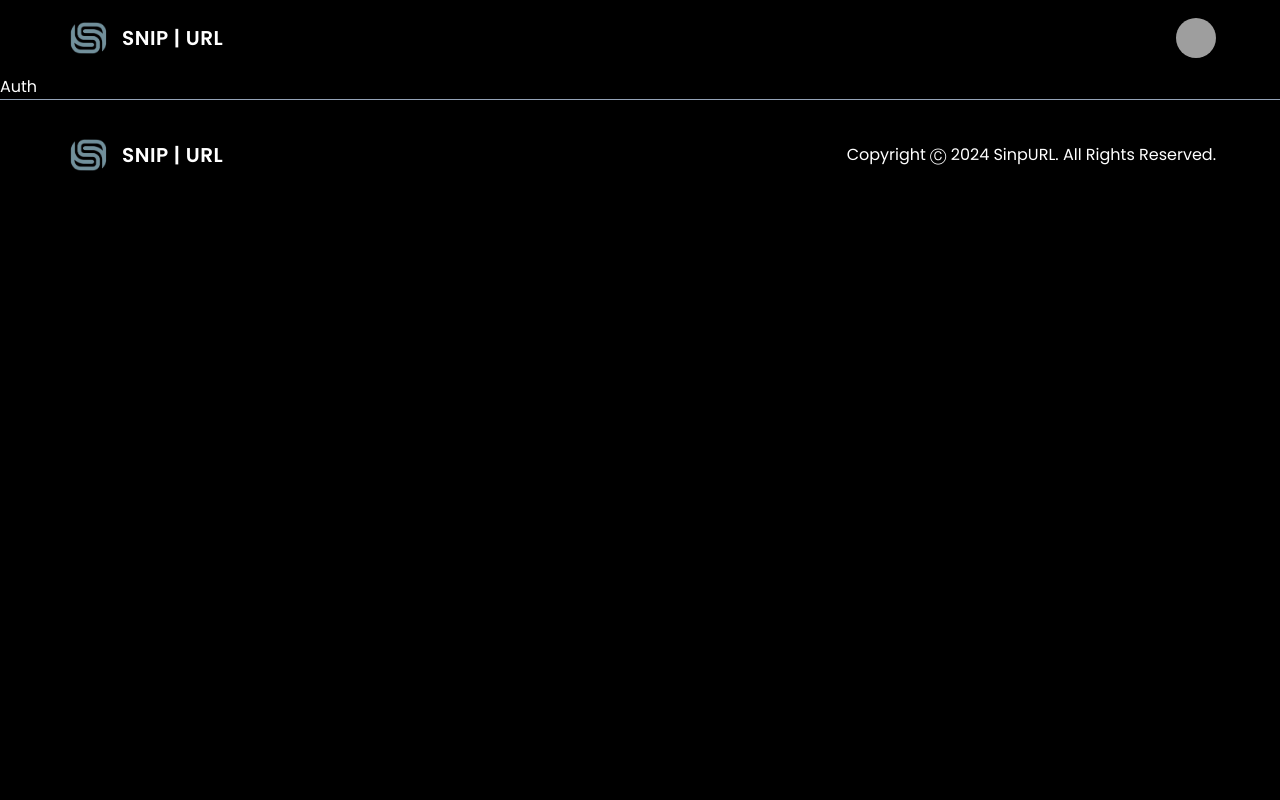
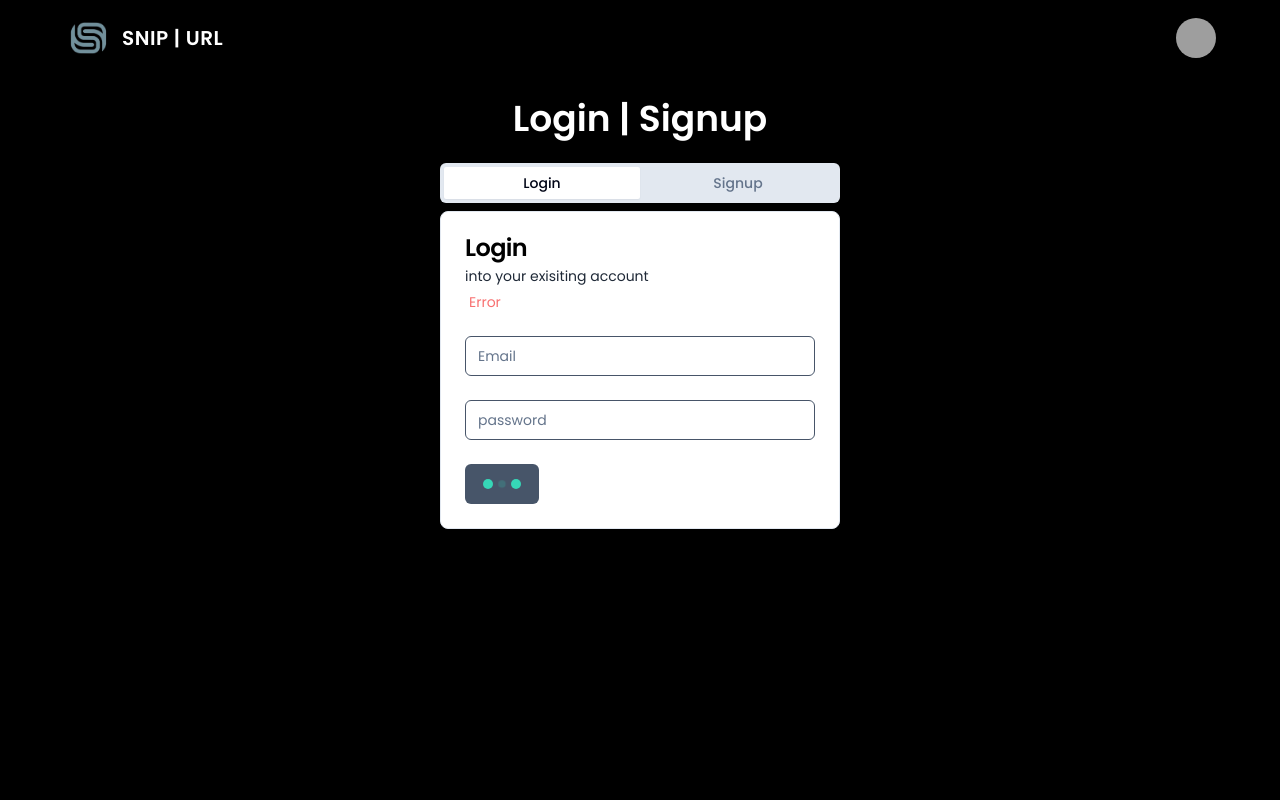
Before and after one commit to anshpayal/SnipURL, a React (Vite) app: page /auth in a window 1280 px wide. Shown: the top 800 px of the page. Built offline with nearby package versions, Linux system fonts and the light colour scheme; grey boxes are pictures that could not be loaded.

Commit message:
Created Auth page with validations

```diff
--- a/package.json
+++ b/package.json
@@ -14,6 +14,7 @@
     "@radix-ui/react-avatar": "^1.1.0",
     "@radix-ui/react-dropdown-menu": "^2.1.1",
     "@radix-ui/react-slot": "^1.1.0",
+    "@radix-ui/react-tabs": "^1.1.0",
     "@supabase/supabase-js": "github:supabase/supabase-js",
     "class-variance-authority": "^0.7.0",
     "clsx": "^2.1.1",
@@ -21,8 +22,10 @@
     "react": "^18.3.1",
     "react-dom": "^18.3.1",
     "react-router-dom": "^6.24.0",
+    "react-spinners": "^0.14.1",
     "tailwind-merge": "^2.3.0",
-    "tailwindcss-animate": "^1.0.7"
+    "tailwindcss-animate": "^1.0.7",
+    "yup": "^1.4.0"
   },
   "devDependencies": {
     "@types/react": "^18.3.3",
--- /dev/null
+++ b/src/components/ErrorMessage.jsx
@@ -0,0 +1,9 @@
+/* eslint-disable react/prop-types */
+
+const ErrorMessage = ({message}) => {
+  return (
+    <span className="text-sm ml-1 text-red-400">{message}</span>
+  )
+}
+
+export default ErrorMessage
--- /dev/null
+++ b/src/components/LoginComponent.jsx
@@ -0,0 +1,84 @@
+import { Card, CardContent, CardDescription, CardFooter, CardHeader, CardTitle} from "@/components/ui/card"
+import { Input } from "./ui/input"
+import { Button } from "./ui/button"
+import ErrorMessage from "./ErrorMessage"
+import { useState } from "react"
+import { BeatLoader } from "react-spinners"
+import * as Yup from 'yup'
+
+const LoginComponent = () => {
+    const [error, setError] = useState("");
+    const [formData, setFormData] = useState({
+        email:"",
+        password:"",
+    });
+
+    const handleInputChange = (e)=>{
+        const {name, value} = e.target;
+        setFormData((prevState)=>({
+            ...prevState,
+            [name]: value,
+        }));
+    }
+
+    const handleLogin = async ()=>{
+        setError([]);
+        try {
+            const schema = Yup.object().shape({
+                email: Yup.string()
+                .email('Invalid email format')
+                .required('Email is required'),
+                password: Yup.string()
+                .min(6, 'Password must be at least 6 characters')
+                .required('Password is required')
+            })
+            await schema.validate(formData,{abortEarly:false});
+            //api call
+        } catch (e) {
+            const newError = [];
+            e?.inner?.forEach((err)=>{
+                newError[err.path] = err.message;
+            })
+            setError(newError);
+        }
+    }
+
+
+     return (
+        <div>
+            <Card>
+                <CardHeader className="text-left">
+                    <CardTitle className="text-black">Login</CardTitle>
+                    <CardDescription className="text-gray-800">into your exisiting account</CardDescription>
+                    <ErrorMessage message={"Error"}/>
+                </CardHeader>
+                <CardContent className="text-left">
+                    <Input
+                        className="border border-slate-600 text-black"
+                        name="email"
+                        type="email"
+                        placeholder="Email"
+                        onChange={handleInputChange}/>
+                    {error.email && <ErrorMessage message={error.email}/> }
+                </CardContent>
+                <CardContent className="text-left">
+                    <Input
+                        className="border border-slate-600 text-black"
+                        name="password"
+                        type="password"
+                        placeholder="password"
+                        onChange={handleInputChange} />
+                    {error.password && <ErrorMessage message={error.password}/> }
+                </CardContent>
+                <CardFooter>
+                    <Button className="bg-slate-600" onClick={handleLogin}>
+                        {true? <BeatLoader size={10} color="#36d7b7" />:"Login"}
+                    </Button>
+                </CardFooter>
+            </Card>
+
+        </div>
+    )
+}
+
+export default LoginComponent
--- /dev/null
+++ b/src/components/SignupComponent.jsx
@@ -0,0 +1,8 @@
+
+const SignupComponent = () => {
+  return (
+    <div>Signup</div>
+  )
+}
+
+export default SignupComponent
--- /dev/null
+++ b/src/components/ui/card.jsx
@@ -0,0 +1,53 @@
+import * as React from "react"
+
+import { cn } from "@/lib/utils"
+
+const Card = React.forwardRef(({ className, ...props }, ref) => (
+  <div
+    ref={ref}
+    className={cn(
+      "rounded-lg border border-slate-200 bg-white text-slate-950 shadow-sm dark:border-slate-800 dark:bg-slate-950 dark:text-slate-50",
+      className
+    )}
+    {...props} />
+))
+Card.displayName = "Card"
+
+const CardHeader = React.forwardRef(({ className, ...props }, ref) => (
+  <div
+    ref={ref}
+    className={cn("flex flex-col space-y-1.5 p-6", className)}
+    {...props} />
+))
+CardHeader.displayName = "CardHeader"
+
+const CardTitle = React.forwardRef(({ className, ...props }, ref) => (
+  <h3
+    ref={ref}
+    className={cn("text-2xl font-semibold leading-none tracking-tight", className)}
+    {...props} />
+))
+CardTitle.displayName = "CardTitle"
+
+const CardDescription = React.forwardRef(({ className, ...props }, ref) => (
+  <p
+    ref={ref}
+    className={cn("text-sm text-slate-500 dark:text-slate-400", className)}
+    {...props} />
+))
+CardDescription.displayName = "CardDescription"
+
+const CardContent = React.forwardRef(({ className, ...props }, ref) => (
+  <div ref={ref} className={cn("p-6 pt-0", className)} {...props} />
+))
+CardContent.displayName = "CardContent"
+
+const CardFooter = React.forwardRef(({ className, ...props }, ref) => (
+  <div
+    ref={ref}
+    className={cn("flex items-center p-6 pt-0", className)}
+    {...props} />
+))
+CardFooter.displayName = "CardFooter"
+
+export { Card, CardHeader, CardFooter, CardTitle, CardDescription, CardContent }
--- /dev/null
+++ b/src/components/ui/tabs.jsx
@@ -0,0 +1,41 @@
+import * as React from "react"
+import * as TabsPrimitive from "@radix-ui/react-tabs"
+
+import { cn } from "@/lib/utils"
+
+const Tabs = TabsPrimitive.Root
+
+const TabsList = React.forwardRef(({ className, ...props }, ref) => (
+  <TabsPrimitive.List
+    ref={ref}
+    className={cn(
+      "inline-flex h-10 items-center justify-center rounded-md bg-slate-100 p-1 text-slate-500 dark:bg-slate-800 dark:text-slate-400",
+      className
+    )}
+    {...props} />
+))
+TabsList.displayName = TabsPrimitive.List.displayName
+
+const TabsTrigger = React.forwardRef(({ className, ...props }, ref) => (
+  <TabsPrimitive.Trigger
+    ref={ref}
+    className={cn(
+      "inline-flex items-center justify-center whitespace-nowrap rounded-sm px-3 py-1.5 text-sm font-medium ring-offset-white transition-all focus-visible:outline-none focus-visible:ring-2 focus-visible:ring-slate-950 focus-visible:ring-offset-2 disabled:pointer-events-none disabled:opacity-50 data-[state=active]:bg-white data-[state=active]:text-slate-950 data-[state=active]:shadow-sm dark:ring-offset-slate-950 dark:focus-visible:ring-slate-300 dark:data-[state=active]:bg-slate-950 dark:data-[state=active]:text-slate-50",
+      className
+    )}
+    {...props} />
+))
+TabsTrigger.displayName = TabsPrimitive.Trigger.displayName
+
+const TabsContent = React.forwardRef(({ className, ...props }, ref) => (
+  <TabsPrimitive.Content
+    ref={ref}
+    className={cn(
+      "mt-2 ring-offset-white focus-visible:outline-none focus-visible:ring-2 focus-visible:ring-slate-950 focus-visible:ring-offset-2 dark:ring-offset-slate-950 dark:focus-visible:ring-slate-300",
+      className
+    )}
+    {...props} />
+))
+TabsContent.displayName = TabsPrimitive.Content.displayName
+
+export { Tabs, TabsList, TabsTrigger, TabsContent }
--- /dev/null
+++ b/src/db/apiAuth.js
@@ -0,0 +1,8 @@
+import supabase from "./supabase";
+
+export async function login({email, password}){
+    const {data, error} = await supabase.auth.signInWithPassword({email, password});
+
+    if(error) throw new Error(error.message);
+    return data;
+}
--- a/src/pages/Auth.jsx
+++ b/src/pages/Auth.jsx
@@ -1,7 +1,33 @@
+import { useSearchParams } from "react-router-dom"
+import { Tabs, TabsContent, TabsList, TabsTrigger } from "@/components/ui/tabs"
+import LoginComponent from "@/components/LoginComponent";
+import SignupComponent from "@/components/SignupComponent";
+
 
 const Auth = () => {
+  const [searchParams] = useSearchParams();
+
   return (
-    <div>Auth</div>
+    <div className="h-screen flex flex-col items-center">
+      <div className="w-6/12 flex flex-col items-center">
+        <h1 className=" text-3xl sm:text-4xl my-6 font-semibold text-center">
+          {searchParams.get("createNew") ? "Hold up! Let's Login first" : "Login | Signup"}
+        </h1>
+        <Tabs defaultValue="login" className="w-[400px] text-center">
+          <TabsList className="w-full grid grid-cols-2 bg-slate-200 ">
+            <TabsTrigger className="shadow-lg" value="login">Login</TabsTrigger>
+            <TabsTrigger value="signup">Signup</TabsTrigger>
+          </TabsList>
+          <TabsContent value="login">
+            <LoginComponent/>
+          </TabsContent>
+          <TabsContent value="signup">
+            <SignupComponent/>
+          </TabsContent>
+        </Tabs>
+
+      </div>
+    </div>
   )
 }
 
```
Also changed, not shown: 2 other files (tests, documents, lock files or other folders).
